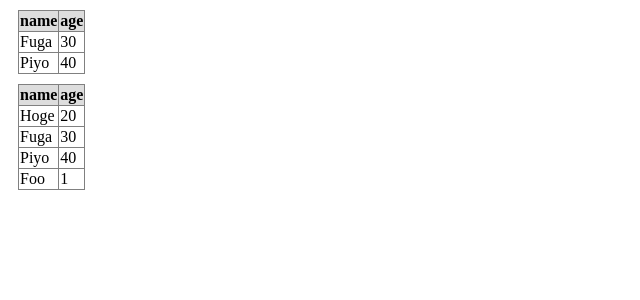
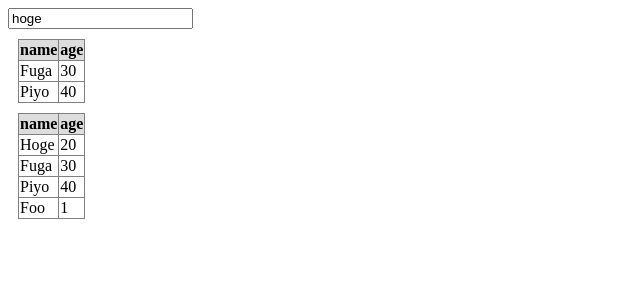
Before and after one commit to shwaka/react_typescript, a React app in the folder myapp/: page / in a window 1280 px wide. Shown: the top 300 px of the page, without its empty margins (0-640 px from the left). Built offline with nearby package versions, Linux system fonts and the light colour scheme.

Commit message:
add form

```diff
--- a/myapp/src/main.tsx
+++ b/myapp/src/main.tsx
@@ -1,17 +1,24 @@
-import React from 'react';
+import React, {ChangeEvent} from 'react';
 import { render } from 'react-dom';
 import "./mystyle.scss";
 
 interface IAppProps { }
 interface IAppState {
   filter: FilterFunc;
+  mytext: string;
 }
 
 class App extends React.Component<IAppProps, IAppState> {
   constructor(props: IAppProps) {
     super(props);
-    this.state = {filter: (human: Human) => human.age > 25}
+    this.state = {
+      filter: (human: Human) => human.age > 25,
+      mytext: "hoge"
+    }
+
+    this.handleChange = this.handleChange.bind(this);
   }
+
   render() {
     const human1 = { name: "Hoge", age: 20 };
     const human2 = { name: "Fuga", age: 30 };
@@ -19,11 +26,20 @@ class App extends React.Component<IAppProps, IAppState> {
     const human4 = { name: "Foo", age: 1 };
     return (
       <div>
+        <form>
+          <label>
+            <input type="text" value={this.state.mytext} onChange={this.handleChange} />
+          </label>
+        </form>
         <MyTable humans={[human1, human2, human3, human4]}
                  filter={this.state.filter}/>
         <MyTable humans={[human1, human2, human3, human4]} />
       </div>
     );
+  }
+
+  handleChange(event: ChangeEvent<HTMLInputElement>) {
+    this.setState({mytext: event.target.value});
   }
 }
 
```
